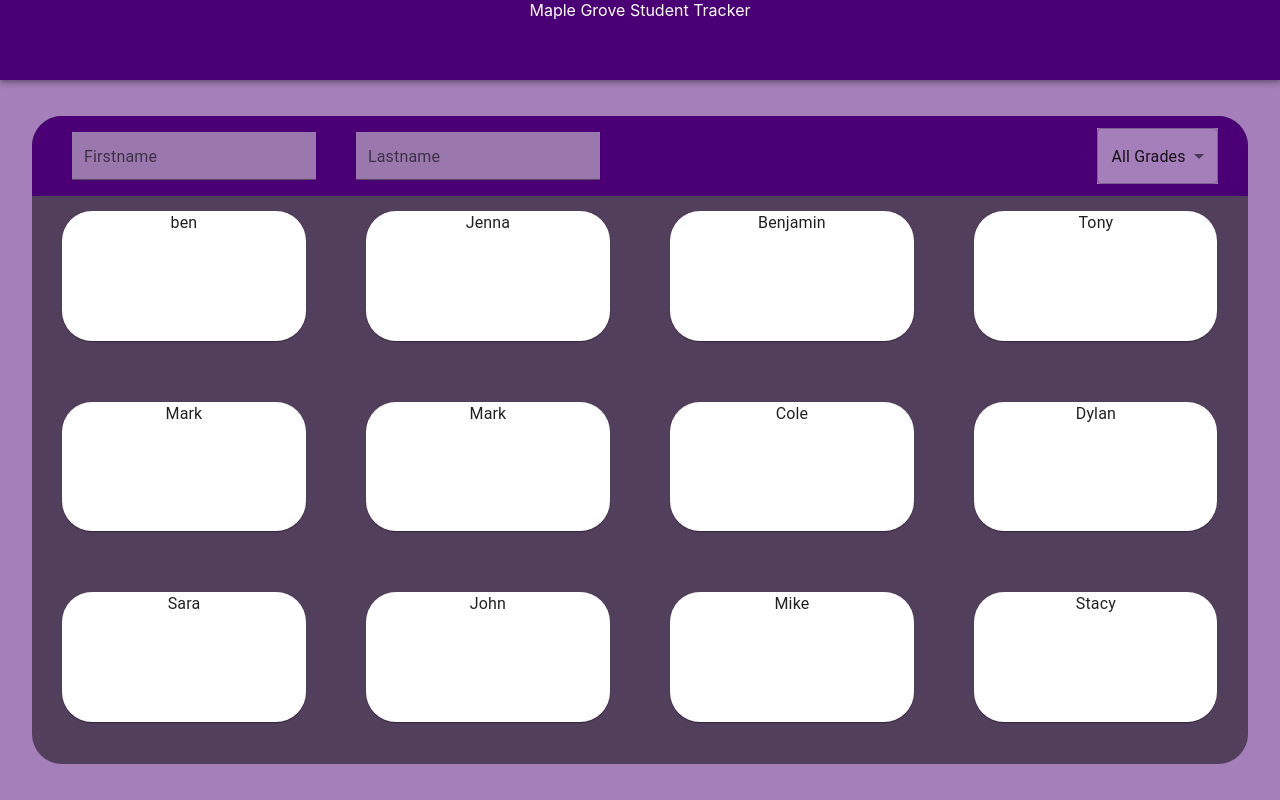
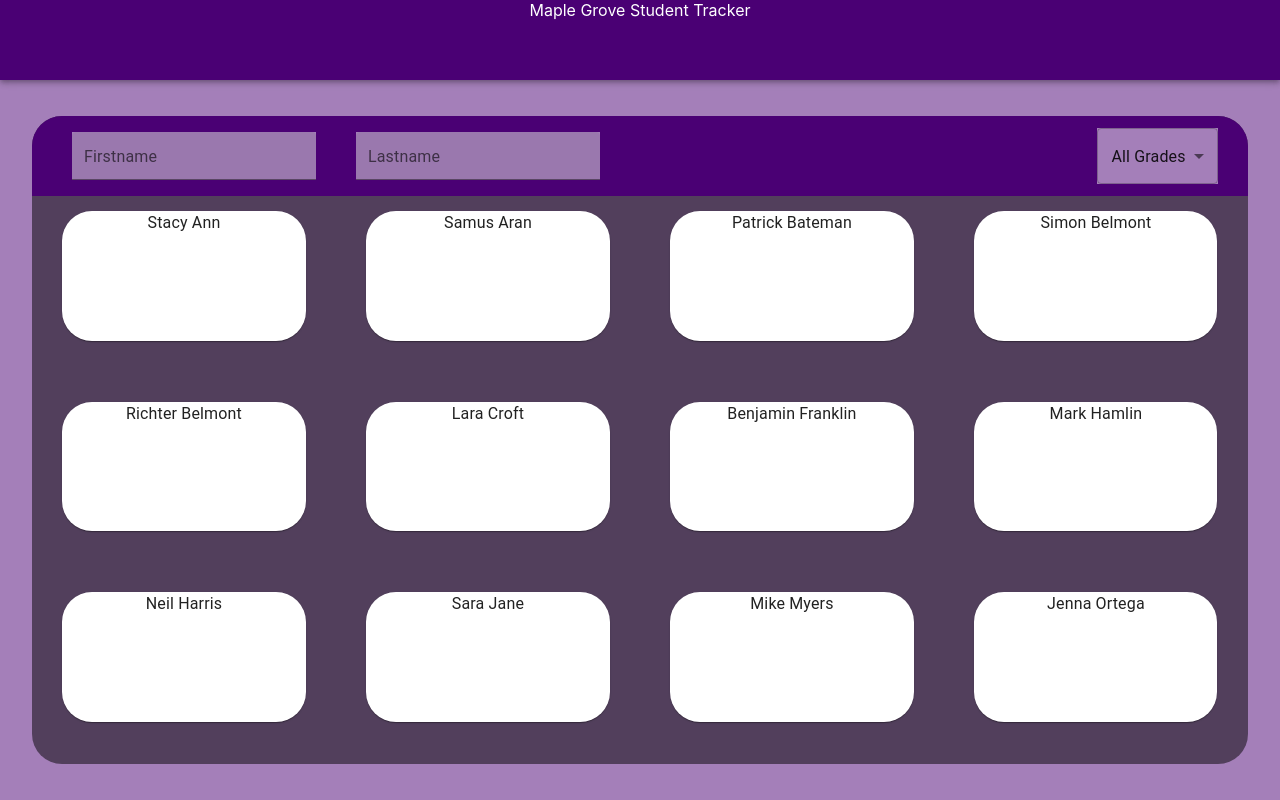
Before and after one commit to Robbysim37/mgst, a React (Create React App) app: page / in a window 1280 px wide. Built offline with nearby package versions, Linux system fonts and the light colour scheme.

Commit message:
begun sorting and filtering students

```diff
--- a/src/components/common/StudentCards.tsx
+++ b/src/components/common/StudentCards.tsx
@@ -2,6 +2,7 @@ import { studentList } from "../../dummyData/fakeStudents"
 import StudentCard from "../styledComponents/StudentCard"
 import CardBackground from "../styledComponents/CardBackground"
 import StudentSearch from "../styledComponents/StudentSearch"
+import { filterStudents } from "../../logic/filterLogic"
 
 import { useState } from "react"
 
@@ -12,6 +13,8 @@ const StudentCards = () => {
         lastName:"",
         grade:0
     })
+
+    filterStudents(studentList,filters)
 
     return(
         <CardBackground>
--- a/src/components/styledComponents/StudentCard.tsx
+++ b/src/components/styledComponents/StudentCard.tsx
@@ -21,7 +21,7 @@ const StudentCard: React.FC<Props> = (props) => {
         width:"20%",
         margin:"2.5%",
         borderRadius:"30px"}}>
-            <Typography>{props.student.firstName}</Typography>
+            <Typography>{`${props.student.firstName} ${props.student.lastName}`}</Typography>
         </Card>
     )
 }
--- a/src/dummyData/fakeStudents.ts
+++ b/src/dummyData/fakeStudents.ts
@@ -101,7 +101,7 @@ const studentList = [
     },
     {
         firstName:"Patrick",
-        lastName:"Batman",
+        lastName:"Bateman",
         schedule:"placeholder",
         grade:4,
         cohort:2023
--- /dev/null
+++ b/src/logic/filterLogic.ts
@@ -0,0 +1,37 @@
+type Student = {
+    firstName:string,
+    lastName:string,
+    schedule:string,
+    grade:number,
+    cohort:number
+}
+
+type Filters = {
+    firstName:String,
+    lastName:String,
+    grade:Number
+}
+
+const filterStudents = (studentList:Array<Student>,filters:Filters) => {
+
+
+    studentList.sort((a,b) => {
+        if(a.lastName.toLowerCase() < b.lastName.toLowerCase()){
+            return -1;
+        }
+        if(a.lastName.toLowerCase() > b.lastName.toLowerCase()){
+            return 1;
+        }
+        return 0;
+    })
+
+    if(filters.firstName){
+
+    }
+
+}
+
+
+export {
+    filterStudents
+}
```
